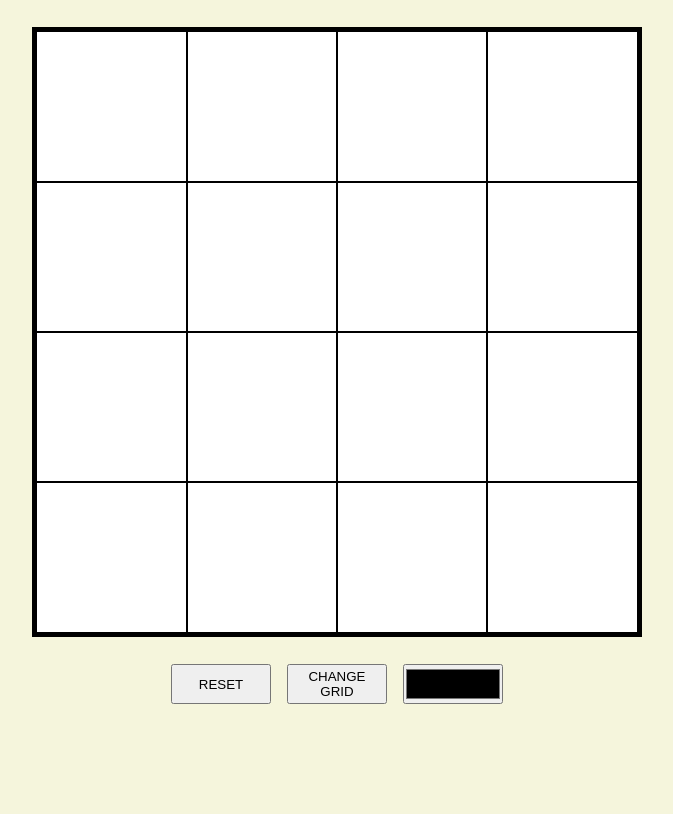
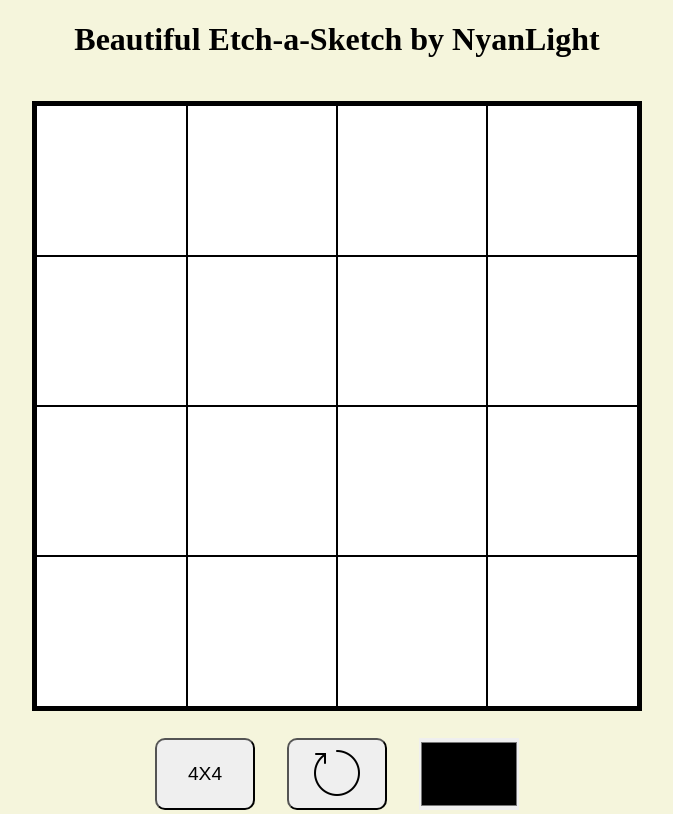
Before and after one commit to NyanLight/etch-a-sketch, a plain HTML site: page index.html in a window 1280 px wide. Shown: the top 814 px of the page, without its empty margins (303-976 px from the left). Drawn offline with Linux system fonts and the light colour scheme.

Commit message:
add h1, fix layout a little, change buttons appearence

```diff
--- a/index.html
+++ b/index.html
@@ -11,11 +11,12 @@
 
 <body>
     <div id="main">
+        <h1>Beautiful Etch-a-Sketch by NyanLight</h1>
         <div id="container">
         </div>
         <div id="buttons">
-            <button id="reset">RESET</button>
-            <button id="size">CHANGE GRID</button>
+            <button id="size">4X4</button>
+            <button id="reset"><img src='restart.png'></button>
             <input type="color" id="color">
         </div>
     </div>
--- a/index.js
+++ b/index.js
@@ -30,6 +30,7 @@ sizeBtn.addEventListener("click", () => {
   if (answer > 0 && answer <= 100) {
     container.innerHTML = "";
     size = answer;
+    sizeBtn.textContent = `${size}X${size}`
     createGrid(size);
   } else if (answer == 0) {
     return;
--- a/style.css
+++ b/style.css
@@ -4,6 +4,17 @@
 
 body {
   background-color: beige;
+}
+
+#size {
+    font-size: 1.2rem;
+}
+
+
+
+h1 {
+    text-align: center;
+    margin-bottom: 3rem;
 }
 
 #container {
@@ -25,21 +36,25 @@ body {
 #buttons {
   display: flex;
   justify-content: center;
-  gap: 1rem;
+  gap: 2rem;
 }
 
 button {
     width: 100px;
+    border-radius: 10px;
 }
 
 input {
     padding: 0;
     width: 100px;
-    height: 2.5rem;
+    height: 4.5rem;
+    border: black;
+
+
 }
 
 #main {
-    margin-bottom: 8rem;
+    margin-bottom: 2rem;
 }
 
 footer {
```
Also changed, not shown: restart.png (added).
